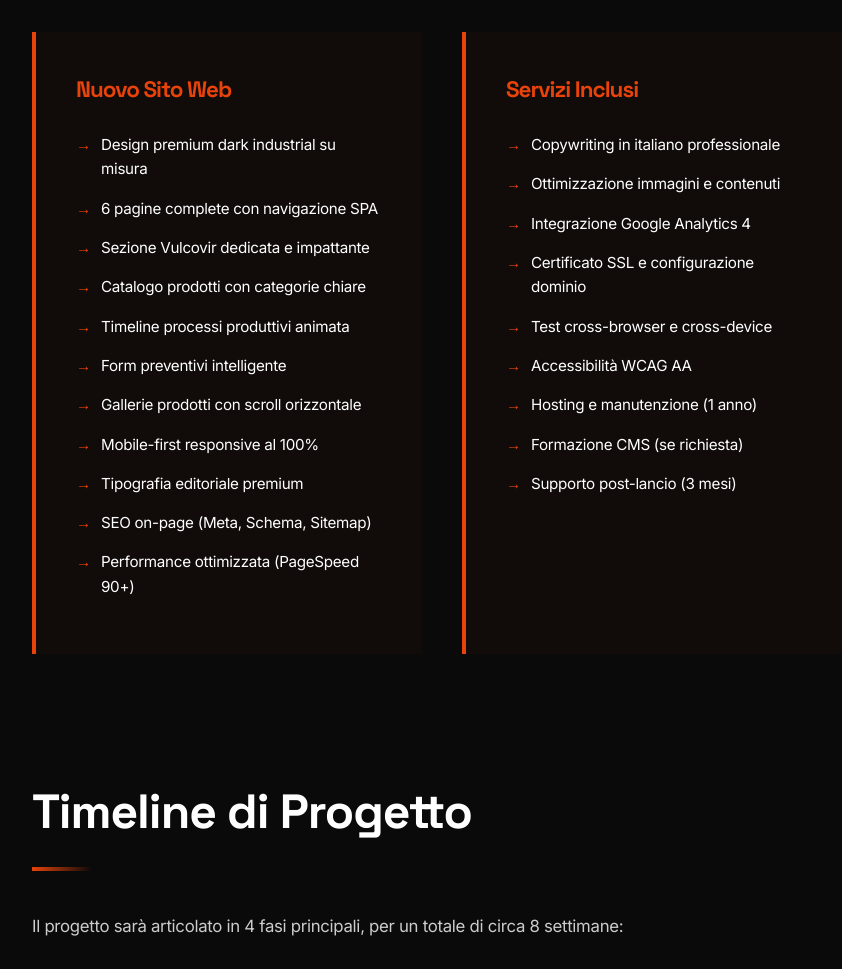
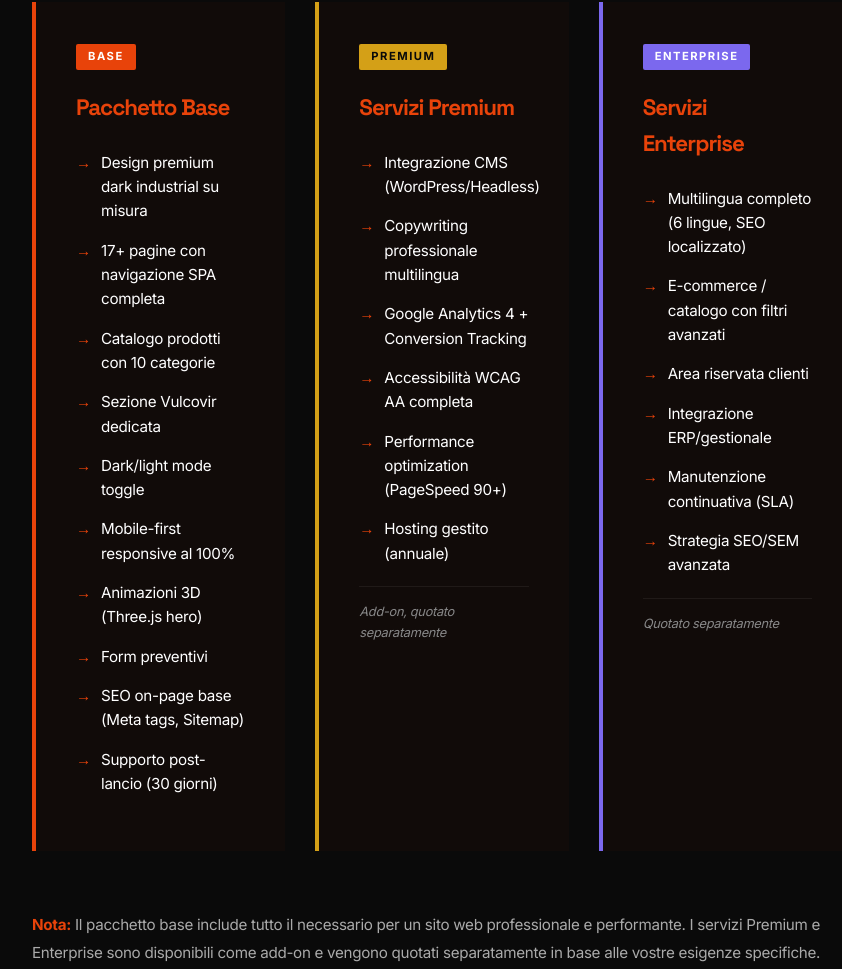
Before and after one commit to flareo-agency/effegomma, a plain HTML site: page proposta.html in a window 1280 px wide. Shown: the part 5133-6102 px from the top of the page, without its empty margins (198-1040 px from the left). Drawn offline with Linux system fonts and the light colour scheme.

Commit message:
Update proposta.html

```diff
--- a/proposta.html
+++ b/proposta.html
@@ -103,8 +103,8 @@
 
         /* ============ DELIVERABLES ============ */
         .deliverables {
-            display: grid; grid-template-columns: repeat(auto-fit, minmax(280px, 1fr));
-            gap: 40px; margin: 60px 0;
+            display: grid; grid-template-columns: repeat(auto-fit, minmax(250px, 1fr));
+            gap: 30px; margin: 60px 0;
         }
         .deliverable {
             padding: 40px; border-left: 4px solid #E8430A;
@@ -121,6 +121,23 @@
         .deliverable li::before {
             content: '→'; position: absolute; left: 0;
             color: #E8430A; font-weight: bold;
+        }
+
+        /* ============ TIER BADGES ============ */
+        .tier-badge {
+            display: inline-block; padding: 4px 12px; font-size: 0.7rem;
+            font-weight: 700; text-transform: uppercase; letter-spacing: 1.5px;
+            border-radius: 2px; margin-bottom: 20px;
+        }
+        .tier-base .tier-badge { background: #E8430A; color: #fff; }
+        .tier-premium .tier-badge { background: #D4A017; color: #0A0A0A; }
+        .tier-enterprise .tier-badge { background: #7B68EE; color: #fff; }
+        .tier-premium { border-left-color: #D4A017 !important; }
+        .tier-enterprise { border-left-color: #7B68EE !important; }
+        .tier-note {
+            font-size: 0.8rem; color: #888; margin-top: 20px;
+            padding-top: 15px; border-top: 1px solid rgba(255,255,255,0.06);
+            font-style: italic;
         }
 
         /* ============ PROTOTYPE BOX ============ */
@@ -426,7 +443,7 @@
                 <a href="effegomma-prototype.html" class="prototype-link">Accedi al Prototipo →</a>
             </div>
             <p style="margin-top: 40px;">
-                Il prototipo include 6 pagine complete: Home con hero editoriale e bento grid dei prodotti, Azienda con competenze e referenze, Prodotti con gallerie orizzontali scrollabili delle vostre vere foto, Processi con 8 fasi produttive fotografate, Vulcovir con statistiche e applicazioni, Contatti con form moderno. Navigazione SPA con transizioni fluide tra le pagine, tipografia editoriale (Instrument Serif + DM Sans), e layout responsive al 100%.
+                Il prototipo include 17+ pagine navigabili: Home con hero 3D e bento grid, Azienda, 10 pagine prodotto dedicate (Ruote, Ventose, Guarnizioni, Rulli, Piastre, Paracolpi, Calcioli, Speciali, PU Mill, Polverini) con navigazione completa tra categorie, Processi produttivi, Vulcovir, e Contatti. Menu dropdown prodotti, sub-navigazione tra categorie, lightbox immagini, dark/light mode, e layout responsive al 100%.
             </p>
         </section>
 
@@ -438,44 +455,60 @@
             </p>
 
             <div class="deliverables">
-                <div class="deliverable">
-                    <h3>Nuovo Sito Web</h3>
+                <div class="deliverable tier-base">
+                    <div class="tier-badge">Base</div>
+                    <h3>Pacchetto Base</h3>
                     <ul>
                         <li>Design premium dark industrial su misura</li>
-                        <li>6 pagine complete con navigazione SPA</li>
-                        <li>Sezione Vulcovir dedicata e impattante</li>
-                        <li>Catalogo prodotti con categorie chiare</li>
-                        <li>Timeline processi produttivi animata</li>
-                        <li>Form preventivi intelligente</li>
-                        <li>Gallerie prodotti con scroll orizzontale</li>
+                        <li>17+ pagine con navigazione SPA completa</li>
+                        <li>Catalogo prodotti con 10 categorie</li>
+                        <li>Sezione Vulcovir dedicata</li>
+                        <li>Dark/light mode toggle</li>
                         <li>Mobile-first responsive al 100%</li>
-                        <li>Tipografia editoriale premium</li>
-                        <li>SEO on-page (Meta, Schema, Sitemap)</li>
-                        <li>Performance ottimizzata (PageSpeed 90+)</li>
+                        <li>Animazioni 3D (Three.js hero)</li>
+                        <li>Form preventivi</li>
+                        <li>SEO on-page base (Meta tags, Sitemap)</li>
+                        <li>Supporto post-lancio (30 giorni)</li>
                     </ul>
                 </div>
-                <div class="deliverable">
-                    <h3>Servizi Inclusi</h3>
+                <div class="deliverable tier-premium">
+                    <div class="tier-badge">Premium</div>
+                    <h3>Servizi Premium</h3>
                     <ul>
-                        <li>Copywriting in italiano professionale</li>
-                        <li>Ottimizzazione immagini e contenuti</li>
-                        <li>Integrazione Google Analytics 4</li>
-                        <li>Certificato SSL e configurazione dominio</li>
-                        <li>Test cross-browser e cross-device</li>
-                        <li>Accessibilità WCAG AA</li>
-                        <li>Hosting e manutenzione (1 anno)</li>
-                        <li>Formazione CMS (se richiesta)</li>
-                        <li>Supporto post-lancio (3 mesi)</li>
+                        <li>Integrazione CMS (WordPress/Headless)</li>
+                        <li>Copywriting professionale multilingua</li>
+                        <li>Google Analytics 4 + Conversion Tracking</li>
+                        <li>Accessibilità WCAG AA completa</li>
+                        <li>Performance optimization (PageSpeed 90+)</li>
+                        <li>Hosting gestito (annuale)</li>
                     </ul>
+                    <div class="tier-note">Add-on, quotato separatamente</div>
+                </div>
+                <div class="deliverable tier-enterprise">
+                    <div class="tier-badge">Enterprise</div>
+                    <h3>Servizi Enterprise</h3>
+                    <ul>
+                        <li>Multilingua completo (6 lingue, SEO localizzato)</li>
+                        <li>E-commerce / catalogo con filtri avanzati</li>
+                        <li>Area riservata clienti</li>
+                        <li>Integrazione ERP/gestionale</li>
+                        <li>Manutenzione continuativa (SLA)</li>
+                        <li>Strategia SEO/SEM avanzata</li>
+                    </ul>
+                    <div class="tier-note">Quotato separatamente</div>
                 </div>
             </div>
+
+            <p style="margin-top: 40px; font-size: 0.95rem; color: #AAAAAA;">
+                <strong style="color: #E8430A;">Nota:</strong> Il pacchetto base include tutto il necessario per un sito web professionale e performante. I servizi Premium e Enterprise sono disponibili come add-on e vengono quotati separatamente in base alle vostre esigenze specifiche.
+            </p>
         </section>
 
         <!-- TIMELINE -->
         <section>
             <h2>Timeline di Progetto</h2>
             <p>
-                Il progetto sarà articolato in 4 fasi principali, per un totale di circa 8 settimane:
+                Il progetto sarà articolato in 4 fasi principali, per un totale di 6-10 settimane (tempi variabili in base ai servizi premium selezionati):
             </p>
             <div class="timeline">
                 <div class="timeline-item">
@@ -498,7 +531,7 @@
                     <div class="timeline-phase">FASE 3</div>
                     <div class="timeline-content">
                         <h3>Sviluppo & Integrazione</h3>
-                        <p>Sviluppo frontend completo, integrazione CMS, ottimizzazione performance, SEO on-page, test cross-browser e cross-device.</p>
+                        <p>Sviluppo frontend completo, ottimizzazione performance, SEO on-page, test cross-browser e cross-device.</p>
                         <div class="timeline-duration">⏱ 4 settimane</div>
                     </div>
                 </div>
```
